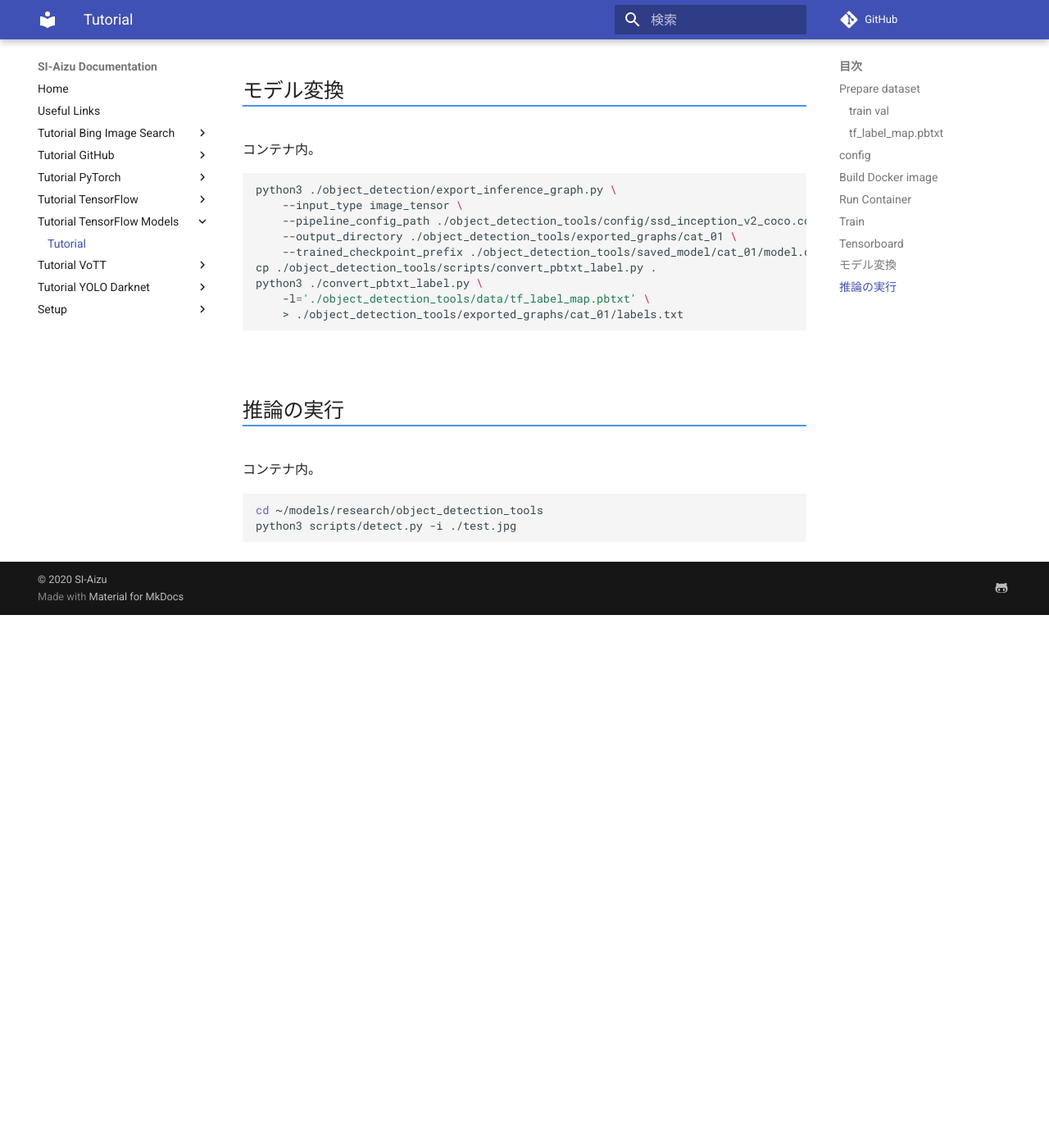
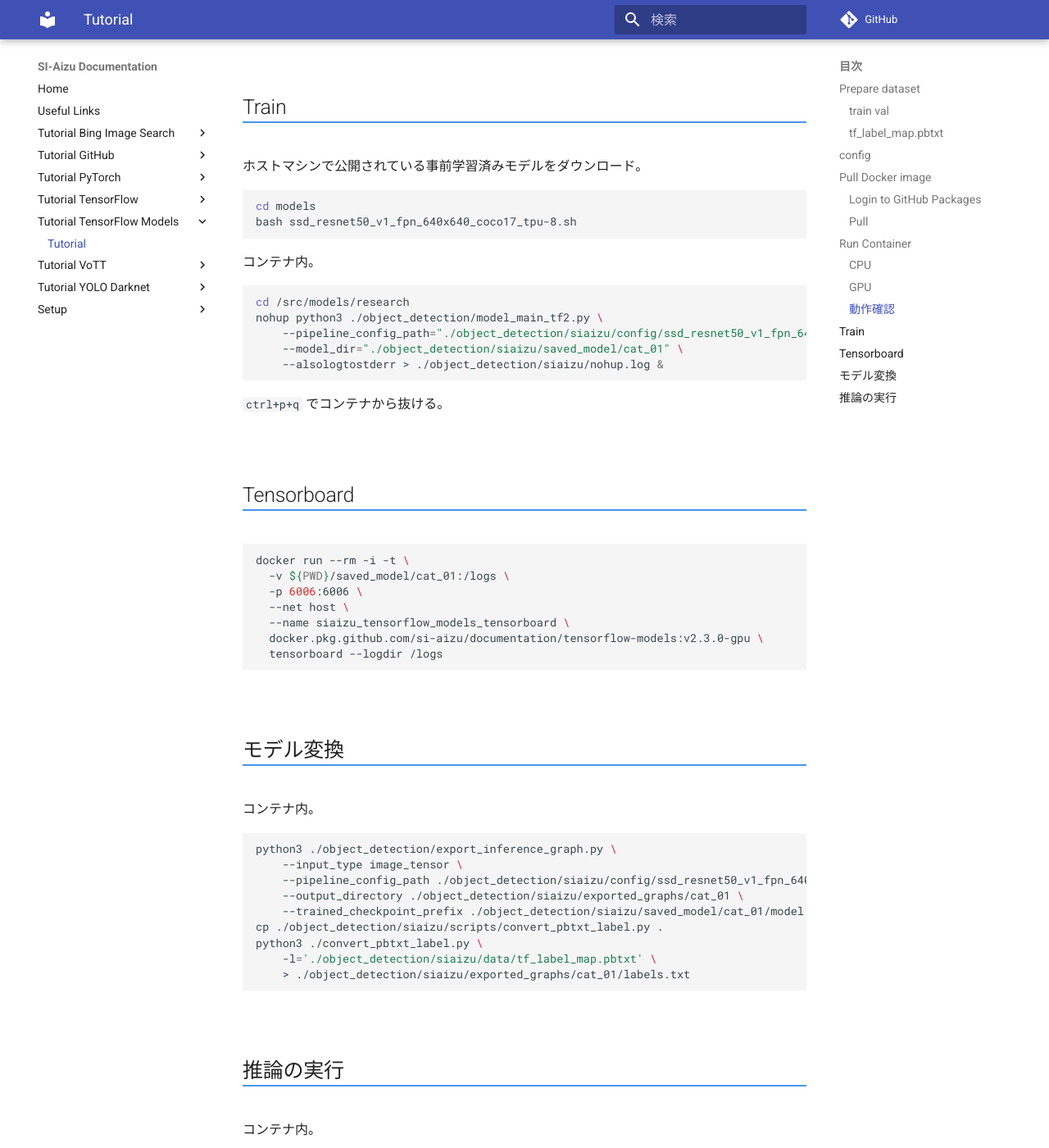
Before and after one commit to SI-Aizu/documentation, an MkDocs documentation site: the page built from docs/Tutorial-TensorFlow-Models/index.md, in a window 1280 px wide and 1400 px high, scrolled down 3050 px. Shown: the whole window at 82% size. Built offline with MkDocs 1.6.1 and Material for MkDocs 9.7.7, drawn with Linux system fonts in a browser that asks for light colours; comment, search, counter and statistics services are not loaded; before the commit the page ends 3800 px from its top, so only the background shows below that; some of the changed text lies outside the part shown.

Commit message:
migrate TensorFlow from 1.12.0 to 2.3.0

````diff
--- a/docs/Tutorial-TensorFlow-Models/index.md
+++ b/docs/Tutorial-TensorFlow-Models/index.md
@@ -1,4 +1,6 @@
 # Tutorial
+
+TensorFlow v2.3.0
 
 Inception v2 base SSD 300 の転移学習 (Transfer Learning)
 
@@ -59,13 +61,24 @@
 
 ## config
 
-`config/ssd_inception_v2_coco.config` を編集することで前処理 (data augmentation) を追加・削除できる。
+`config/ssd_resnet50_v1_fpn_640x640_coco17_tpu-8.config` を編集することで前処理 (data augmentation) を追加・削除できる。
 
 その他 batch size, learning rate などの設定もここで指定できる。
 
+- `num_classes`: number of classes
+- `fine_tune_checkpoint`: pre-trained model
+- `num_steps` Maximum number of steps
+- `data_augmentation_options` 画像の前処理・水増し
 
 
-## Build Docker image
+
+## Pull Docker image
+
+### Login to GitHub Packages
+
+cf. [Docekr login - GitHub Packages](../Tutorial-GitHub/packages)
+
+### Pull
 
 ```sh
 cd docs/Tutorial-TensorFlow-Models
@@ -73,29 +86,37 @@
 
 ```sh
 # Build
-make build
+docker-compose pull
 ```
 
 
 
 ## Run Container
 
+### CPU
+
+```sh
+# コンテナをバックグラウンドで起動
+docker-compose up -d
+
+# コンテナにログイン
+docker-compose exec dev bash
+
+# コンテナの終了と削除
+docker-compose down
+```
+
+### GPU
+
 ```sh
 make run
 ```
 
-コンテナにログインしたら以下を毎回実行する。
+### 動作確認
 
 ```sh
-cd ~/models/research
-export PYTHONPATH=${PYTHONPATH}:$(pwd):$(pwd)/slim
-```
-
-動作テスト
-
-```sh
-cd ~/models/research
-python3 ./object_detection/builders/model_builder_test.py
+cd /src/models/research
+python object_detection/builders/model_builder_tf2_test.py
 ```
 
 
@@ -106,17 +127,17 @@
 
 ```sh
 cd models
-bash get_ssd_inception_v2_coco_model.sh
+bash ssd_resnet50_v1_fpn_640x640_coco17_tpu-8.sh
 ```
 
 コンテナ内。
 
 ```sh
-nohup python3 ./object_detection/model_main.py \
-    --pipeline_config_path="./object_detection_tools/config/ssd_inception_v2_coco.config" \
-    --model_dir="./object_detection_tools/saved_model/cat_01" \
-    --num_train_steps=20000 \
-    --alsologtostderr > ./object_detection_tools/nohup.log &
+cd /src/models/research
+nohup python3 ./object_detection/model_main_tf2.py \
+    --pipeline_config_path="./object_detection/siaizu/config/ssd_resnet50_v1_fpn_640x640_coco17_tpu-8.config" \
+    --model_dir="./object_detection/siaizu/saved_model/cat_01" \
+    --alsologtostderr > ./object_detection/siaizu/nohup.log &
 ```
 
 `ctrl+p+q` でコンテナから抜ける。
@@ -126,9 +147,13 @@
 ## Tensorboard
 
 ```sh
-cd docs/Tutorial-TensorFlow-Models/tensorboard
-docker build . -t tensorboard:latest
-docker run --rm -it -v ${PWD}/saved_model/cat_01:/logs -p 6006:6006 --network host --name tensorboard tensorboard:latest
+docker run --rm -i -t \
+  -v ${PWD}/saved_model/cat_01:/logs \
+  -p 6006:6006 \
+  --net host \
+  --name siaizu_tensorflow_models_tensorboard \
+  docker.pkg.github.com/si-aizu/documentation/tensorflow-models:v2.3.0-gpu \
+  tensorboard --logdir /logs
 ```
 
 
@@ -140,13 +165,13 @@
 ```sh
 python3 ./object_detection/export_inference_graph.py \
     --input_type image_tensor \
-    --pipeline_config_path ./object_detection_tools/config/ssd_inception_v2_coco.config \
-    --output_directory ./object_detection_tools/exported_graphs/cat_01 \
-    --trained_checkpoint_prefix ./object_detection_tools/saved_model/cat_01/model.ckpt-5555
-cp ./object_detection_tools/scripts/convert_pbtxt_label.py .
+    --pipeline_config_path ./object_detection/siaizu/config/ssd_resnet50_v1_fpn_640x640_coco17_tpu-8.config \
+    --output_directory ./object_detection/siaizu/exported_graphs/cat_01 \
+    --trained_checkpoint_prefix ./object_detection/siaizu/saved_model/cat_01/model.ckpt-5555
+cp ./object_detection/siaizu/scripts/convert_pbtxt_label.py .
 python3 ./convert_pbtxt_label.py \
-    -l='./object_detection_tools/data/tf_label_map.pbtxt' \
-    > ./object_detection_tools/exported_graphs/cat_01/labels.txt
+    -l='./object_detection/siaizu/data/tf_label_map.pbtxt' \
+    > ./object_detection/siaizu/exported_graphs/cat_01/labels.txt
 ```
 
 
@@ -156,6 +181,6 @@
 コンテナ内。
 
 ```sh
-cd ~/models/research/object_detection_tools
+cd ~/models/research/siaizu
 python3 scripts/detect.py -i ./test.jpg
 ```
````
Also changed, not shown: docs/Tutorial-TensorFlow-Models/conda.yml (deleted, +0 -90 lines), docs/Tutorial-TensorFlow-Models/docker-compose.yml (added, +16 -0 lines), 7 other files.
